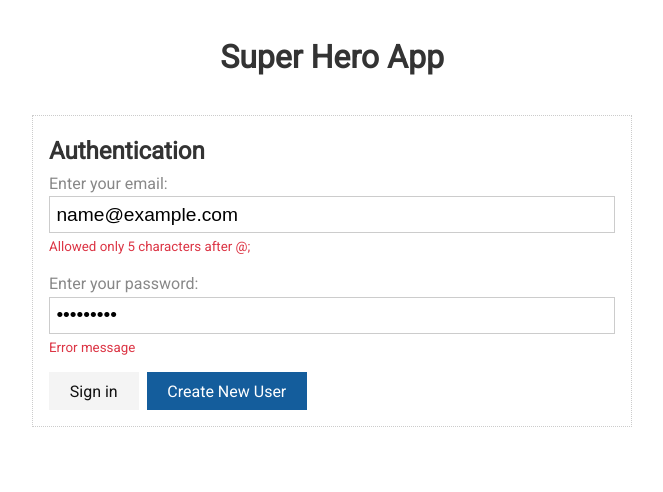
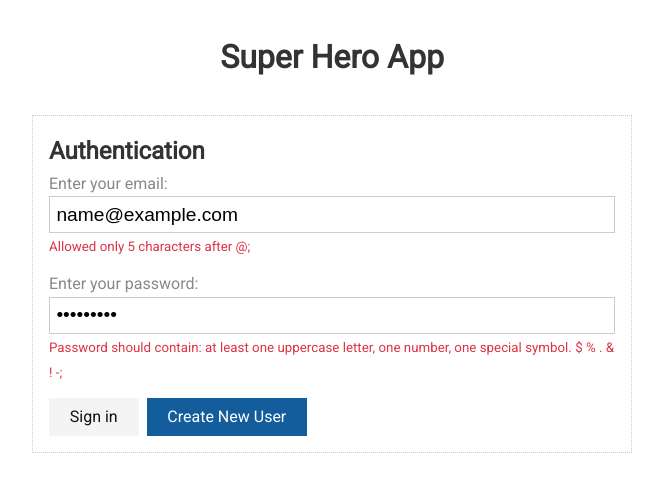
Before and after one commit to cigna2020/super-hero-angular, an Angular app: page / in a window 1280 px wide. Both pictures are taken after typing "name@example.com", "Sample123" into the empty fields and a click on the button "Create New User". Shown: the top 492 px of the page, without its empty margins (308-971 px from the left). Built offline with nearby package versions, Linux system fonts and the light colour scheme.

Commit message:
US 002, add validation (minLength, special symbols) of the password, add into the message block (Html) of invalid password

```diff
--- a/src/app/login-page/login-page.component.html
+++ b/src/app/login-page/login-page.component.html
@@ -18,8 +18,14 @@
   <div class="form-control">
     <label for="password">Enter your password:</label>
     <input id="password" type="password" formControlName="password">
-    <div class="validation">
-      <small>Error message</small>
+    <div class="validation"
+         *ngIf="form.get('password').touched && form.get('password').invalid"
+    >
+      <small *ngIf="!form.get('password').value">Password is required; </small>
+      <small *ngIf="form.get('password').errors.minlength">Password should be at least 5 characters length; </small>
+      <small *ngIf="form.get('password').errors.pattern">
+        Password should contain: at least one uppercase letter, one number, one special symbol. $ % . & ! -;
+      </small>
     </div>
   </div>
 
--- a/src/app/login-page/login-page.component.ts
+++ b/src/app/login-page/login-page.component.ts
@@ -22,7 +22,11 @@ export class LoginPageComponent implements OnInit {
         MyValidators.allowedDots,
         MyValidators.allowedLength
       ]),
-      password: new FormControl(null, [Validators.required, Validators.minLength(5)])
+      password: new FormControl(null, [
+        Validators.required,
+        Validators.minLength(5),
+        Validators.pattern('^(?=.*[A-Z])(?=.*\d)(?=.*[$%.&!-])[A-Za-z\d$%.&!-]{5,}$')
+      ])
     });
   }
 
```
